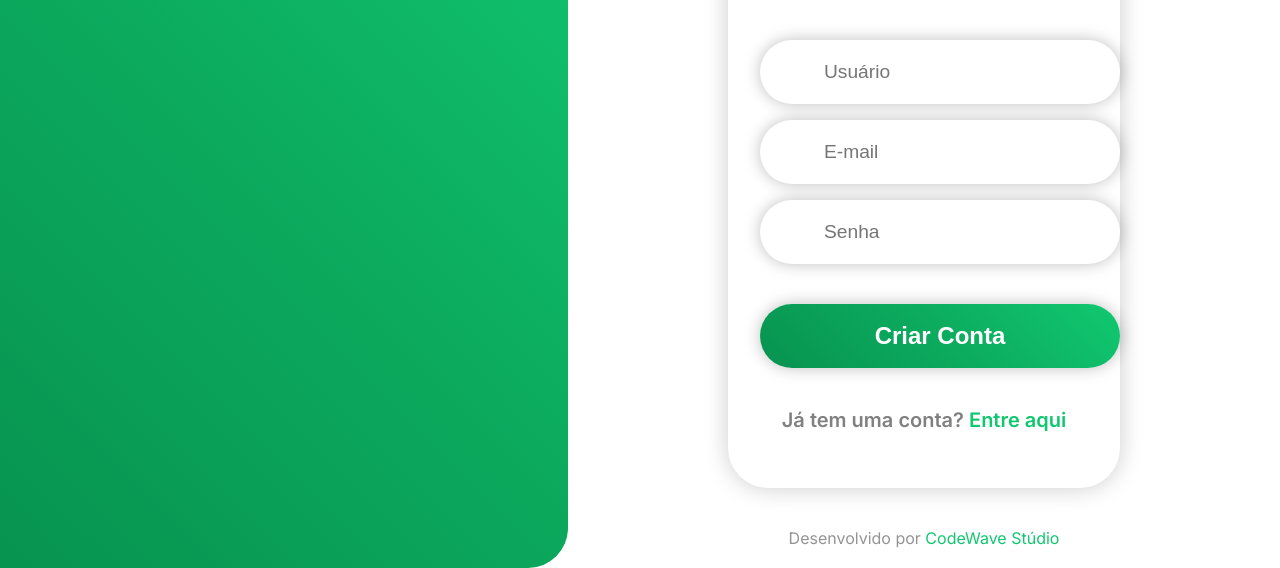
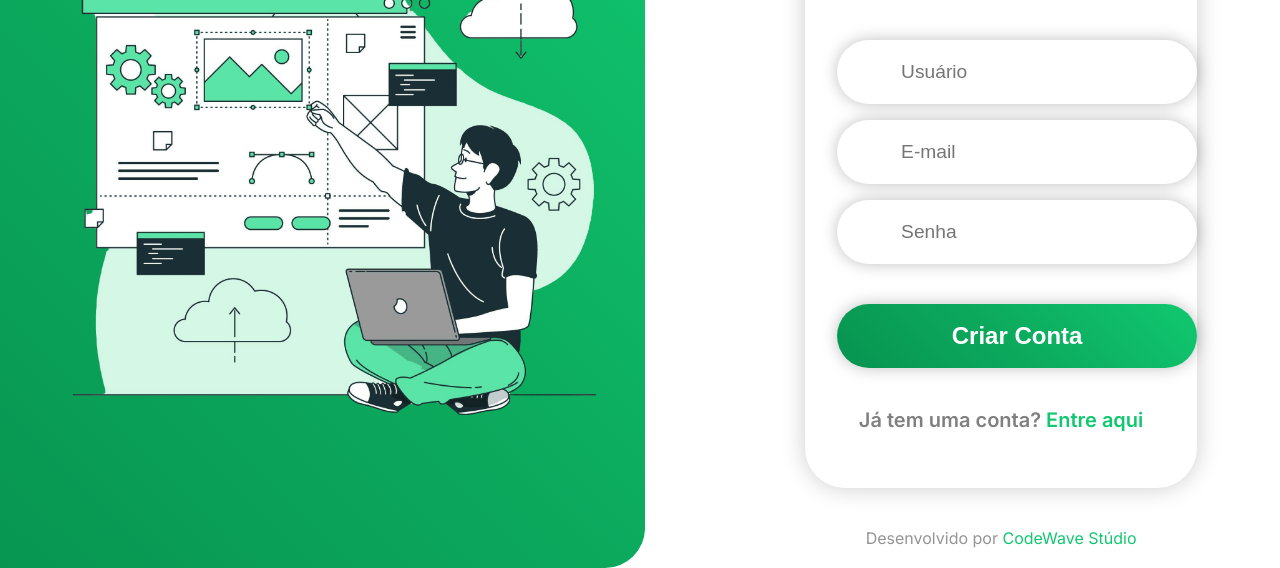
Before and after one commit to nan-samu/TicketPro, a plain HTML site: page docs/cadastro.html in a window 1280 px wide. Shown: the part 232-800 px from the top of the page. Drawn offline with Linux system fonts and the light colour scheme.

Commit message:
cadastro

```diff
--- a/docs/cadastro.html
+++ b/docs/cadastro.html
@@ -19,7 +19,7 @@
                 <img id="img-logo" alt="logo-branca" src="img/logo-branca.png">
                 <h1>TicketPro</h1>
             </a>
-            <img alt= "img-cadastro" "img/img-cadastro.png">
+            <img alt= "img-cadastro" src="img/img-cadastro.png">
         </div>
 
         <div class="fundo-form2">
```
